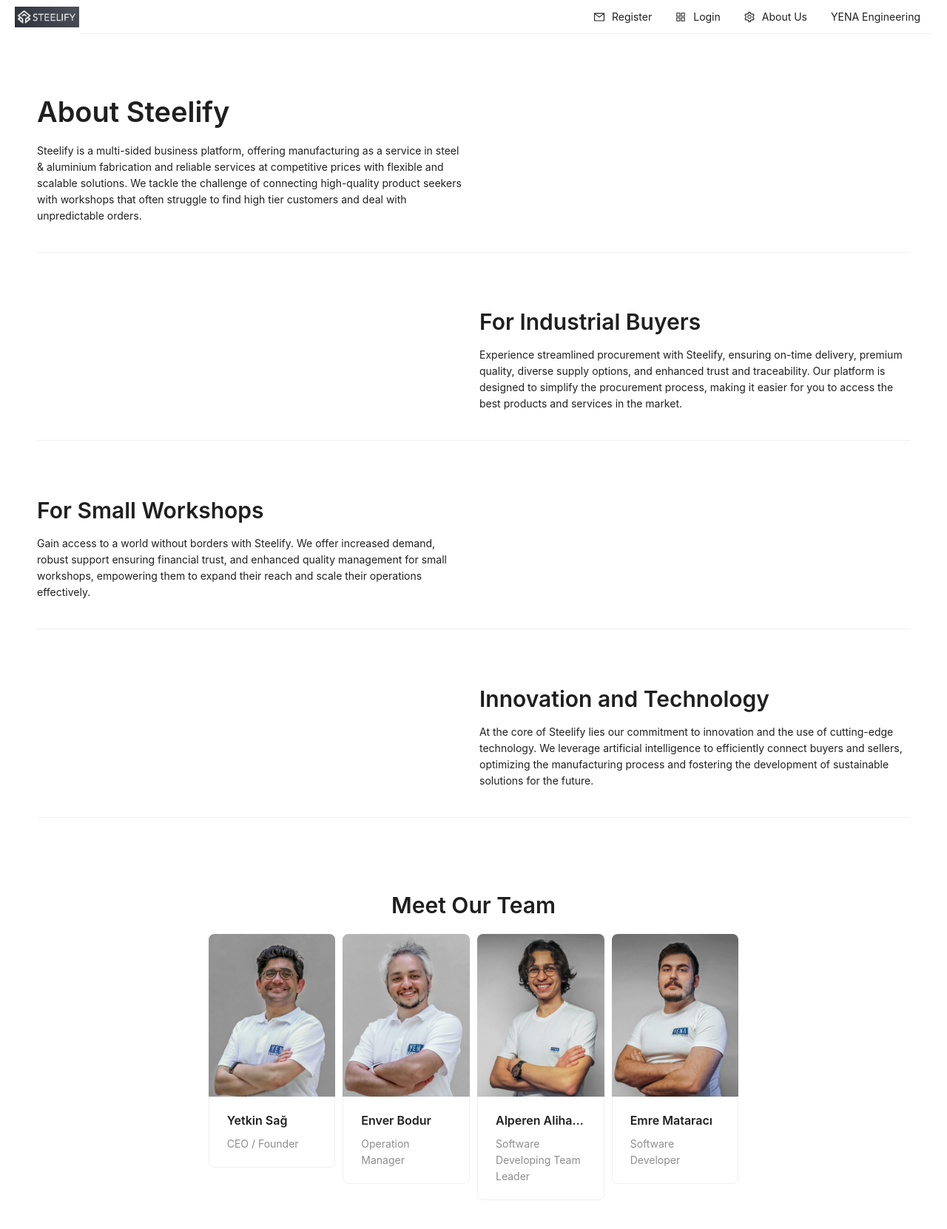
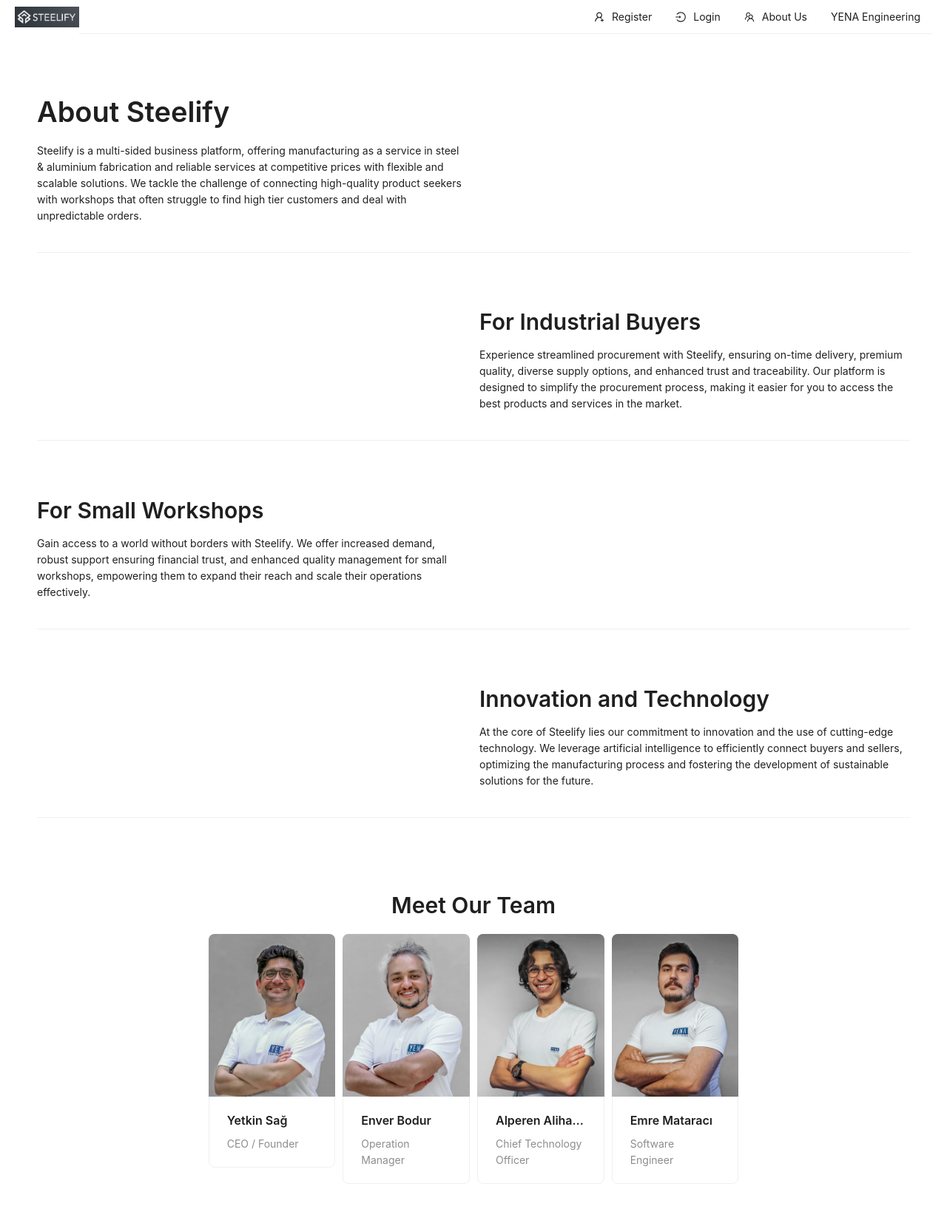
Before and after one commit to alperenerS/steelify.io, a React (Create React App) app in the folder client/: page /about-us in a window 1280 px wide. Shown: the top 1662 px of the page at 74% size. Built offline with nearby package versions, Linux system fonts and the light colour scheme.

Commit message:
linkedin + navbar icons changed

```diff
--- a/client/src/Pages/AboutUs/aboutUs.js
+++ b/client/src/Pages/AboutUs/aboutUs.js
@@ -86,24 +86,30 @@ const AboutUs = () => {
       </div>
       <Row gutter={[10, 10]} justify="center">
         <Col span={4}>
+          <a href="https://www.linkedin.com/in/yetkinsag" target="_blank" rel="noopener noreferrer">
             <Card hoverable cover={<img alt="Yetkin Sağ" src={yetkinsag} />}>
               <Card.Meta title="Yetkin Sağ" description="CEO / Founder" />
             </Card>
+          </a>
         </Col>
         <Col span={4}>
+          <a href="https://www.linkedin.com/in/enverbodur" target="_blank" rel="noopener noreferrer">
             <Card hoverable cover={<img alt="Enver Bodur" src={enverbodur} />}>
               <Card.Meta title="Enver Bodur" description="Operation Manager" />
             </Card>
+          </a>
         </Col>
         <Col span={4}>
+          <a href="https://www.linkedin.com/in/alperen-alihan-er-910050151" target="_blank" rel="noopener noreferrer">
             <Card hoverable cover={<img alt="Alperen Alihan Er" src={alperenalihaner} />}>
-            <Card.Meta title="Alperen Alihan Er" description="Software Developing Team Leader" />
+              <Card.Meta title="Alperen Alihan Er" description="Chief Technology Officer" />
             </Card>
+          </a>
         </Col>
         <Col span={4}>
           <a href="https://www.linkedin.com/in/emremataraci" target="_blank" rel="noopener noreferrer">
             <Card hoverable cover={<img alt="Emre Mataracı" src={emremataraci} />}>
-            <Card.Meta title="Emre Mataracı" description="Software Developer" />
+              <Card.Meta title="Emre Mataracı" description="Software Engineer" />
             </Card>
           </a>
         </Col>
--- a/client/src/Pages/Navbar/navbar.js
+++ b/client/src/Pages/Navbar/navbar.js
@@ -1,6 +1,6 @@
 import React from 'react';
 import { useNavigate } from 'react-router-dom';
-import { AppstoreOutlined, MailOutlined, SettingOutlined } from '@ant-design/icons';
+import { LoginOutlined, UserAddOutlined, TeamOutlined } from '@ant-design/icons';
 import { Menu } from 'antd';
 import steelifyLogo from './steelifyLogo.png'; // Import the logo as a module
 import './navbar.css'; // Import the CSS file
@@ -8,19 +8,19 @@ const items = [
   {
     label: 'Register',
     key: 'register',
-    icon: <MailOutlined />,
+    icon: <UserAddOutlined />,
     path: '/register'
   },
   {
     label: 'Login',
     key: 'login',
-    icon: <AppstoreOutlined />,
+    icon: <LoginOutlined />,
     path: '/login' // Düzeltildi: Yol '/login' olarak güncellendi
   },
     {
       label: 'About Us',
       key: '/aboutus', // Anahtar olarak rotayı kullanın
-      icon: <SettingOutlined />,
+      icon: <TeamOutlined />,
       path: '/about-us'
 
     },
```
Lines whose indentation alone changed are shown as unchanged.
